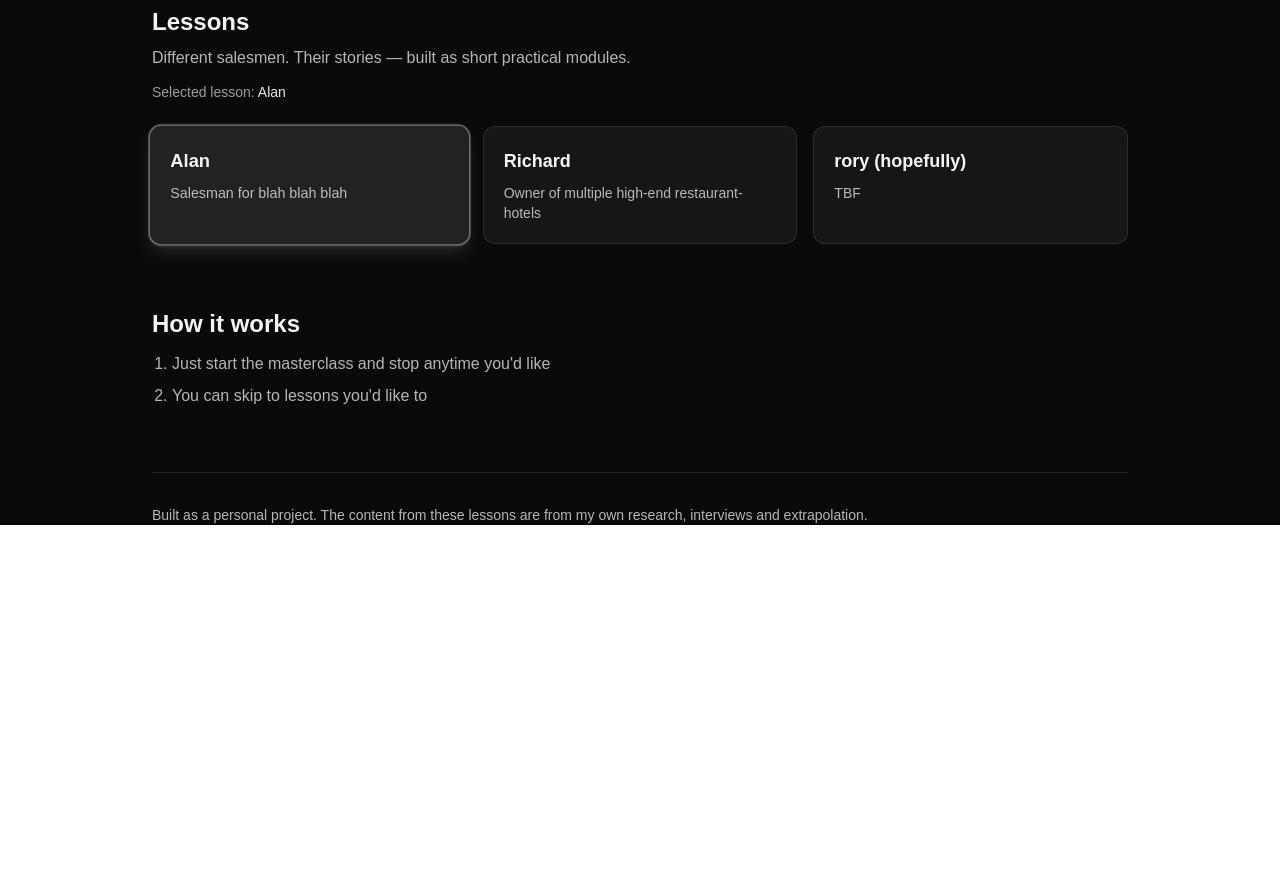
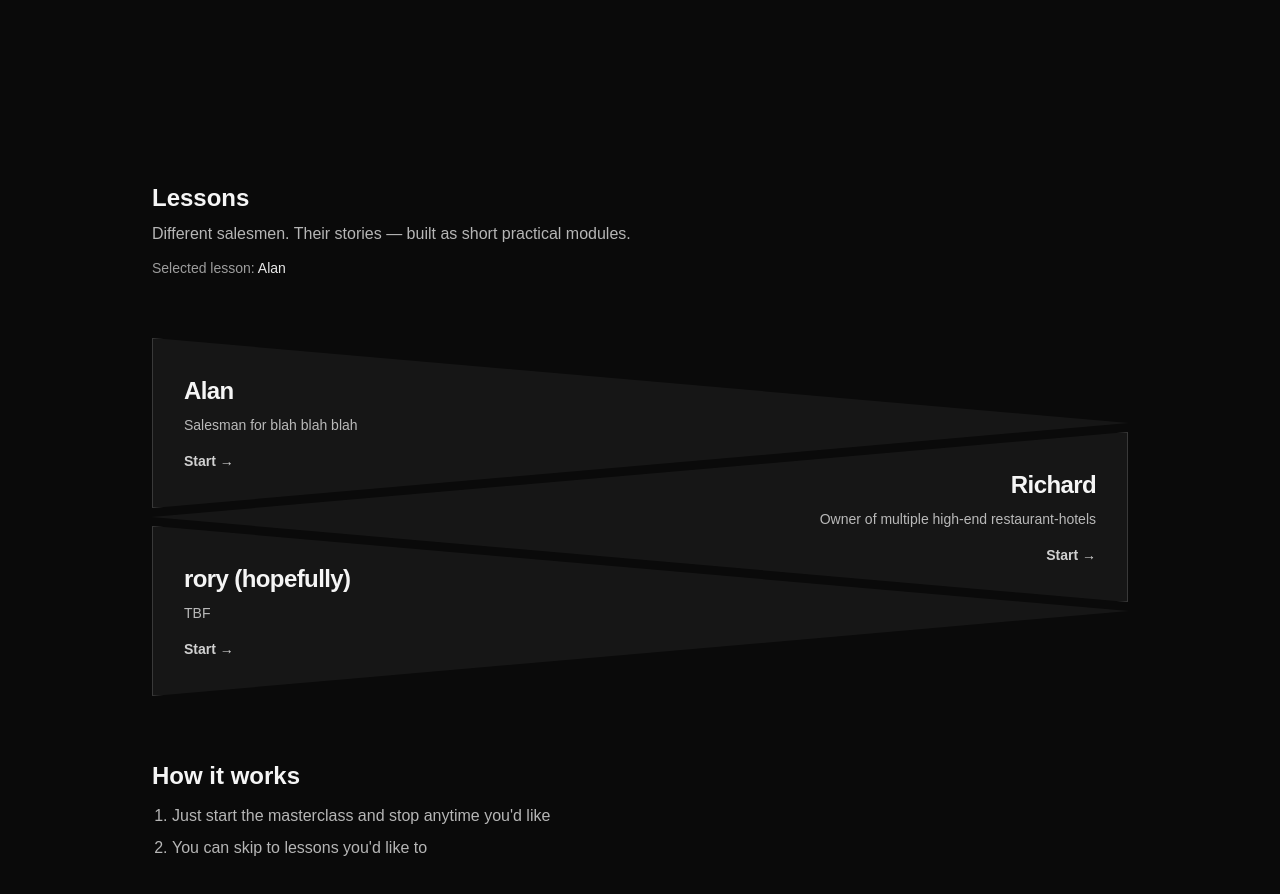
Before and after one commit to callumdav431/new_dog_old_tricks, a Next.js app in the folder frontend/: page / in a window 1280 px wide. Shown: the part 1100-1994 px from the top of the page. Before the commit the page ends 1625 px from the top, so only its background shows below. Built offline with nearby package versions, Linux system fonts and the light colour scheme.

Commit message:
triangle quick select buttons and nicer spacing

```diff
--- /dev/null
+++ b/frontend/app/lessons/allan/page.tsx
@@ -0,0 +1,54 @@
+export default function AllanLessonPage() {
+  return (
+    <div className="min-h-screen bg-neutral-950 text-neutral-100">
+      <div className="mx-auto max-w-3xl px-6 py-12">
+        <a className="text-sm text-white/70 hover:text-white" href="/">
+          ← Back to home
+        </a>
+
+        <header className="mt-8">
+          <p className="text-xs uppercase tracking-wider text-white/50">
+            Lesson 01 · Allan
+          </p>
+          <h1 className="mt-3 text-4xl font-semibold tracking-tight md:text-5xl">
+            (Begining skills)
+          </h1>
+          <p className="mt-4 text-white/70">
+            Finding role models, building cofindence (and how this links with rejection), following up and how to communiate.
+          </p>
+        </header>
+
+        <main className="mt-10 space-y-10">
+          <section>
+            <h2 className="text-xl font-semibold">About: Alan Graham</h2>
+            <p className="mt-3 text-white/70">
+              Allan has over 25 years of classic sales experince with Automotive Solutions, Flyyte, Fiberking Limited and Supagard. He started from scratch and learned the craft through persiverance and tenacity
+            </p>
+          </section>
+
+          <section>
+            <h2 className="text-xl font-semibold">Key Principles</h2>
+            <ol className="mt-3 list-decimal space-y-2 pl-5 text-white/70">
+              <li>(Step 1)</li>
+              <li>(Step 2)</li>
+              <li>(Step 3)</li>
+            </ol>
+          </section>
+
+
+
+
+
+
+
+          <section className="rounded-2xl border border-white/10 bg-white/5 p-6">
+            <h2 className="text-xl font-semibold">Takeaway</h2>
+            <p className="mt-3 text-white/70">
+              (2–4 bulletproof sentences that summarize the lesson.)
+            </p>
+          </section>
+        </main>
+      </div>
+    </div>
+  );
+}
--- a/frontend/app/page.tsx
+++ b/frontend/app/page.tsx
@@ -1,31 +1,22 @@
 "use client";
 import { useState } from "react";
-
 
 export default function Home() {
   const [selectedLesson, setSelectedLesson] = useState("Alan");
 
   const lessons = [
-    { title: "Alan", description: "Salesman for blah blah blah" },
-    { title: "Richard", description: "Owner of multiple high-end restaurant-hotels" },
-    { title: "rory (hopefully)", description: "TBF" },
+    { title: "Alan", description: "Salesman for blah blah blah", href: "/lessons/alan" },
+    { title: "Richard", description: "Owner of multiple high-end restaurant-hotels", href: "#" },
+    { title: "rory (hopefully)", description: "TBF", href: "#" },
   ];
-
-
-
-
-
-
 
   return (
     <div className="min-h-screen bg-neutral-950 text-neutral-100">
       <div className="mx-auto max-w-5xl px-6">
-
-
         <main className="mt-12 space-y-16">
           {/* Hero */}
           <section className="min-h-screen flex items-center">
-  <div className= "-mt-24">
+            <div className="-mt-24">
               <h1 className="text-6xl font-semibold tracking-tight leading-[1.05] md:text-8xl">
                 New Dog, Old Tricks
               </h1>
@@ -40,12 +31,10 @@ export default function Home() {
             </div>
           </section>
 
-
-
           {/* Big CTA */}
           <section
             id="start"
-            className="rounded-2xl border border-white/10 bg-white/5 p-6 md:p-8"
+            className="mb-60 rounded-2xl border border-white/10 bg-white/5 p-6 md:p-8"
           >
             <div className="flex flex-col gap-4 md:flex-row md:items-center md:justify-between">
               <div>
@@ -76,14 +65,14 @@ export default function Home() {
               Selected lesson: <span className="text-white/90">{selectedLesson}</span>
             </p>
 
-            <div className="mt-6 grid gap-4 md:grid-cols-3">
-              {lessons.map((lesson) => (
-                <LessonCard
+            <div className="mt-15">
+              {lessons.map((lesson, idx) => (
+                <LessonWedge
                   key={lesson.title}
                   title={lesson.title}
                   description={lesson.description}
-                  selected={selectedLesson === lesson.title}
-                  onSelect={() => setSelectedLesson(lesson.title)}
+                  href={lesson.href}
+                  index={idx}
                 />
               ))}
             </div>
@@ -100,14 +89,69 @@ export default function Home() {
           </section>
         </main>
 
-        <footer id="about" className="mt-16 border-t border-white/10 pt-8 text-sm text-white/70">
+        <footer
+          id="about"
+          className="mt-16 border-t border-white/10 pt-8 text-sm text-white/70"
+        >
           <p>
-            Built as a personal project. The content from these lessons are from my own research,
-            interviews and extrapolation.
+            Built as a personal project. The content from these lessons are from my own research, interviews and extrapolation.
           </p>
         </footer>
       </div>
     </div>
+  );
+}
+
+function LessonWedge({
+  title,
+  description,
+  href,
+  index,
+}: {
+  title: string;
+  description: string;
+  href: string;
+  index: number;
+}) {
+  const pointsRight = "polygon(0% 0%, 0% 100%, 100% 50%)"; // true triangle →
+  const pointsLeft = "polygon(100% 0%, 100% 100%, 0% 50%)"; // true triangle ←
+  const isRight = index % 2 === 0;
+
+  // Overlap like your sketch (3 wedges)
+  const overlap = index === 0 ? "" : "-mt-19";
+
+  return (
+    <a
+      href={href}
+      className={[
+        "relative block",
+        "h-[140px] md:h-[170px]",
+        "transition-transform duration-200 ease-out",
+        "hover:-translate-y-1 active:translate-y-0",
+        overlap,
+      ].join(" ")}
+    >
+      {/* The triangle shape */}
+      <div
+        style={{ clipPath: isRight ? pointsRight : pointsLeft }}
+        className="absolute inset-0 border border-white/15 bg-white/5"
+      />
+
+      {/* Content area (NOT clipped) */}
+      <div
+        className={[
+          "relative z-10 h-full",
+          "flex flex-col justify-center",
+          isRight
+            ? "pl-8 pr-24 md:pr-40 text-left"
+            : "pl-24 md:pl-40 pr-8 text-right items end",
+        ].join(" ")}
+      >
+        <h3 className="text-2xl font-semibold tracking-tight">{title}</h3>
+        <p className="mt-2 text-sm text-white/70">{description}</p>
+        <p className="mt-4 text-sm font-semibold text-white/80">Start →</p>
+      </div>
+    </a>
   );
 }
 
```
Lines whose indentation alone changed are shown as unchanged.
